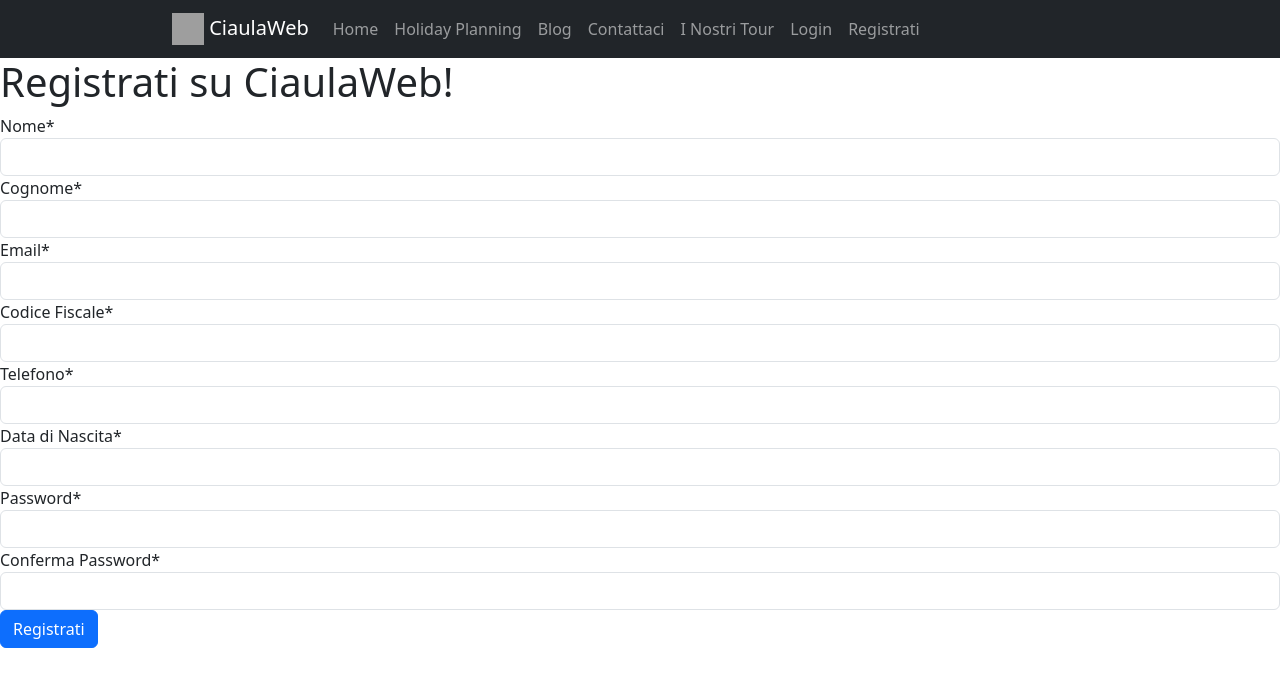
After one commit to Bitlorenz/CiaulaWeb, a Django app: page /profiles/register/ in a window 1280 px wide. The commit adds this page. Shown: the top 687 px of the page. Run offline with Django 4.2, Linux system fonts and the light colour scheme; some libraries are stand-ins or nearby versions; grey boxes are pictures that could not be loaded.

Commit message:
sistemazione user admin, creazione e registrazione utenti

```diff
--- a/ciaulaweb/urls.py
+++ b/ciaulaweb/urls.py
@@ -15,17 +15,17 @@ Including another URLconf
 """
 from django.contrib import admin
 from django.urls import include, path
-from django.contrib.auth import views as auth_views
 
+from ciaulaweb.views import HomeView
 
+#from ciaulaweb.views import HomeView
 #from ciaulaweb.initcmds import erase_db, init_db
 
 urlpatterns = [
+    path('admin/', admin.site.urls),
+    path('', HomeView.as_view(), name='home'),
     path('HolidayPlanning/', include('HolidayPlanning.urls')),
-    path('admin/', admin.site.urls),
-    path("login/", auth_views.LoginView.as_view(), name="login"),
-    path("logout/", auth_views.LogoutView.as_view(), name="logout"),
-
+    path('profiles/', include('profiles.urls')),
 ]
 
 #erase_db()
--- a/profiles/forms.py
+++ b/profiles/forms.py
@@ -1,20 +1,62 @@
-from django.contrib.auth.models import Group
+from crispy_forms.helper import FormHelper
+from crispy_forms.layout import Submit
 from django.contrib.auth.forms import UserCreationForm
+from django import forms
+from django.contrib.auth.forms import ReadOnlyPasswordHashField
+from django.core.exceptions import ValidationError
+from django.utils.translation import gettext_lazy as _
+
+from profiles.models import UserProfileModel
 
 
-class UserProfileForm(UserCreationForm):
-    #override del metodo save per assicurarci di assegnare il gruppo specificato all'utente appena registrato.
-    #I gruppi sono stati creati dal pannello web dell'admin.
+# class UserProfileForm(UserCreationForm):
+#    helper = FormHelper()
+#    helper.form_id = 'user_profile_crispy_form'
+#    helper.form_method = 'POST'
+#    helper.add_input(Submit('save', 'Save'))
+#    helper.inputs[0].field_classes = 'btn btn-success'
+
+#    class Meta:
+#        model = UserProfileModel
+#        fields =['first_name', 'last_name', 'email', 'codiceFiscale', 'telefono', 'dataDiNascita']
+
+class UserCreationForm(forms.ModelForm):
+    """A form for creating new users. Includes all the required
+        fields, plus a repeated password."""
+    password1 = forms.CharField(label='Password', widget=forms.PasswordInput)
+    password2 = forms.CharField(label='Conferma Password', widget=forms.PasswordInput)
+
+    class Meta:
+        model = UserProfileModel
+        fields = ['first_name', 'last_name', 'email', 'codiceFiscale', 'telefono', 'dataDiNascita']
+        labels = {'first_name': _('Nome'), 'last_name': _('Cognome'),
+                  'codiceFiscale': _('Codice Fiscale'), 'telefono': _('Telefono'), 'dataDiNascita': _('Data di Nascita')}
+
+    def clean_password2(self):
+        # Check that the two password entries match
+        password1 = self.cleaned_data.get("password1")
+        password2 = self.cleaned_data.get("password2")
+        if password1 and password2 and password1 != password2:
+            raise ValidationError("Passwords don't match")
+        return password2
+
     def save(self, commit=True):
-        user = super().save(commit)  # ottengo un riferimento al turista
-        g = Group.objects.get(name="Turisti")  # cerco il gruppo che mi interessa
-        g.user_set.add(user)  # aggiungo l'utente al gruppo
-        return user  # restituisco quello che il metodo padre di questo metodo avrebbe restituito
+        # Save the provided password in hashed format
+        print("chiamata la funzione save di UserCreationForm ")
+        user = super().save(commit=False)
+        user.set_password(self.cleaned_data["password1"])
+        if commit:
+            user.save()
+        return user
 
 
-class ManagerProfileForm(UserCreationForm):
-    def save(self, commit=True):
-        user = super().save(commit)
-        g = Group.objects.get(name="Manager")
-        g.user_set.add(user)
-        return user
+class UserChangeForm(forms.ModelForm):
+    """A form for updating users. Includes all the fields on
+    the user, but replaces the password field with admin's
+    disabled password hash display field.
+    """
+    password = ReadOnlyPasswordHashField()
+
+    class Meta:
+        model = UserProfileModel
+        fields = ('email', 'password', 'is_active', 'is_admin')
--- a/profiles/models.py
+++ b/profiles/models.py
@@ -1,16 +1,67 @@
+from django.contrib.auth.base_user import BaseUserManager, AbstractBaseUser
 from django.db import models
 from django.contrib.auth.models import User, AbstractUser
-#from django.db.transaction import on_commit
+from django.db.transaction import on_commit
 #https://docs.djangoproject.com/en/4.1/topics/auth/customizing/#custom-users-and-the-built-in-auth-forms
 
-class UserProfileModel(AbstractUser):
+
+class UserManager(BaseUserManager):
+    use_in_migrations = True
+
+    def create_user(self, email, password=None, **extra_fields):
+        if not email:
+            raise ValueError('Utenti devono inserire email')
+        email = self.normalize_email(email)
+        user = self.model(email=email, **extra_fields)
+        user.set_password(password)
+        print("utente salvato tramite profiles.forms.UserManager.create_user")
+        user.save(using=self.db)
+        return user
+
+    def create_superuser(self, email, password=None, **extra_fields):
+        #extra_fields.setdefault('is_staff', True)
+        #extra_fields.setdefault('is_superuser', True)
+        extra_fields.setdefault('is_active', True)
+        extra_fields.setdefault('is_admin', True)
+        #user = self.create_user(email, password=password, **extra_fields)
+        #user.is_admin = True
+        #user.save(using=self.db)
+        #return user
+        return self.create_user(email, password=password, **extra_fields)
+
+
+class UserProfileModel(AbstractBaseUser):
     nrSocio = models.IntegerField(primary_key=True)  # chiave, deve autogenerarsi
-    nome = models.CharField(max_length=32)
-    cognome = models.CharField(max_length=32)
-    email = models.CharField(max_length=32)
+    first_name = models.CharField(max_length=32)
+    last_name = models.CharField(max_length=32)
+    email = models.CharField(max_length=32, unique=True)
     codiceFiscale = models.CharField(max_length=18)
     telefono = models.CharField(max_length=32)
-    dataDiNascita = models.DateField()
+    dataDiNascita = models.DateField(null=True)
+    is_active = models.BooleanField(default=True)
+    is_admin = models.BooleanField(default=False)
+
+    objects = UserManager()
+    USERNAME_FIELD = 'email'
+    REQUIRED_FIELDS = []
+
+    def __str__(self):
+        return self.email
+
+    def has_perm(self, perm, obj=None):
+        "Does the user have a specific permission?"
+        # Simplest possible answer: Yes, always
+        return True
+
+    def has_module_perms(self, app_label):
+        "Does the user have permissions to view the app `app_label`?"
+        # Simplest possible answer: Yes, always
+        return True
+    @property
+    def is_staff(self):
+        "Is the user a member of staff?"
+        # Simplest possible answer: All admins are staff
+        return self.is_admin
 
     class Meta:
         verbose_name = 'User'
--- a/templates/registration/logged_out.html
+++ b/profiles/templates/profiles/registration/logged_out.html
@@ -7,7 +7,6 @@
 
 {% block header1 %}
     <h1> Pagina di Logout </h1>
-    <p> Per registrarsi compilare i campi necessari</p>
 {% endblock %}
 
 {% block content %}
--- /dev/null
+++ b/profiles/templates/profiles/user_create.html
@@ -0,0 +1,13 @@
+{% extends 'base.html' %}
+{% load crispy_forms_tags %}
+
+{% block title %} Registrazione Utente {% endblock %}
+
+{% block content %}
+    <h1>Registrati su CiaulaWeb!</h1>
+    <form method="post">
+    {% csrf_token %}
+    {{ form|crispy }}
+    <button type="submit" class="btn btn-primary">Registrati</button>
+    </form>
+{% endblock %}
--- a/profiles/urls.py
+++ b/profiles/urls.py
@@ -1,5 +1,15 @@
+from django.urls import path
+from django.contrib.auth import views as auth_views
+from profiles.views import UserCreateView
 
-from ciaulaweb.views import UserCreateView
+app_name = 'profiles'
 
-
-path("register/", UserCreateView.as_view(), name="register"),
+urlpatterns = [
+    path("register/", UserCreateView.as_view(), name="user-registration"),
+    path("login/", auth_views.LoginView.as_view(
+        template_name='profiles/registration/login.html'
+    ), name="user-login"),
+    path("logout/", auth_views.LogoutView.as_view(
+        template_name='profiles/registration/logged_out.html'
+    ), name="user-logout"),
+]
--- a/profiles/views.py
+++ b/profiles/views.py
@@ -3,25 +3,20 @@ from django.urls import reverse_lazy
 from django.shortcuts import render
 from django.views.generic import CreateView
 
-from profiles.forms import UserProfileForm, ManagerProfileForm
+from profiles.forms import UserCreationForm
 from profiles.models import UserProfileModel
 
 
 # View per creazione di utente normale
 class UserCreateView(CreateView):
-    #form_class = UserCreationForm
+    print("chiamata la view profiles.view.UserCreateView")
     model = UserProfileModel
-    form_class = UserProfileForm
-    template_name = "profiles/create_user.html"
+    #fields = ('first_name',)
+    form_class = UserCreationForm
+    template_name = "profiles/user_create.html"
     success_message = "Utente creato correttamente!"
-    success_url = reverse_lazy("login")
+    success_url = reverse_lazy("profiles:user-login")
 
 
 # view per aggiornare un profilo utente
-#class UserUpdateView(UpdateView):
-
-
-# view per creazione utente staff, tour manager, può aggiungere attività
-class ManagerCreateView(PermissionRequiredMixin, UserCreateView):
-    permission_required = "is_staff"
-    form_class = ManagerProfileForm
+# class UserUpdateView(UpdateView):
--- a/templates/base.html
+++ b/templates/base.html
@@ -72,10 +72,10 @@
                     <a class="nav-link " href="{% url 'HolidayPlanning:attrazioni' %}">I Nostri Tour</a>
                 </li>
                 <li class="nav-item pl-5">
-                    <a class="nav-link " href="{% url 'HolidayPlanning:attrazioni' %}">Login</a>
+                    <a class="nav-link " href="{% url 'profiles:user-login' %}">Login</a>
                 </li>
                 <li class="nav-item pl-5">
-                    <a class="nav-link " href="{% url 'HolidayPlanning:attrazioni' %}">Registrati</a>
+                    <a class="nav-link " href="{% url 'profiles:user-registration' %}">Registrati</a>
                 </li>
             </ul>
         </div>
--- /dev/null
+++ b/templates/homepage.html
@@ -0,0 +1,4 @@
+{% extends 'base.html' %}
+{% block title %}
+    Ciaula Web
+{% endblock %}
```
Also changed, not shown: HolidayPlanning/admin.py (+4 -4 lines), ciaulaweb/settings.py (+11 -6 lines), ciaulaweb/views.py (+3 -6 lines), profiles/admin.py (+31 -2 lines), templates/user_create.html (deleted, +0 -21 lines), db.sqlite3, profiles/migrations/__init__.py (deleted), profiles/templates/profiles/registration/login.html (renamed from templates/registration/login.html), 1 other file.
